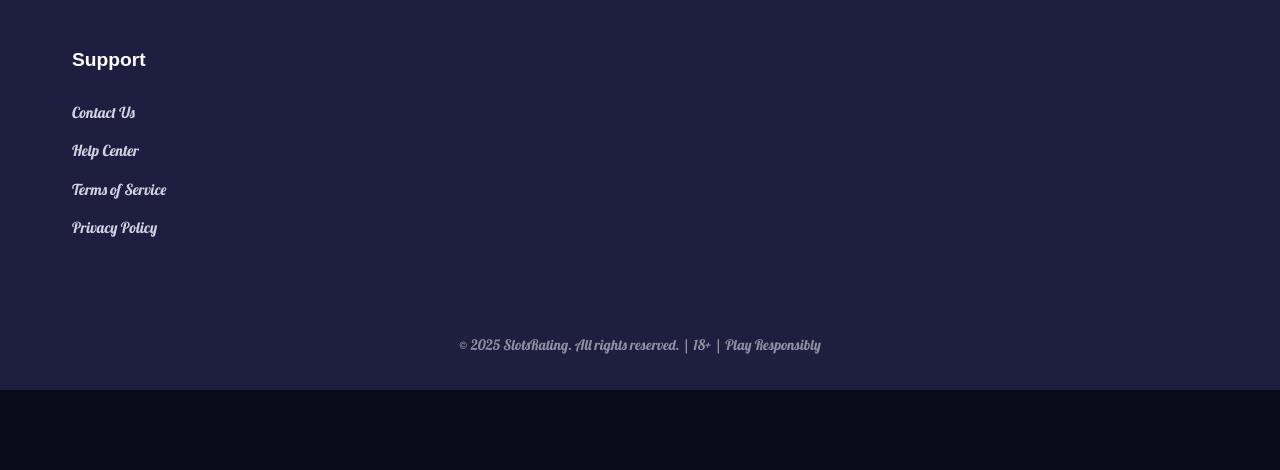
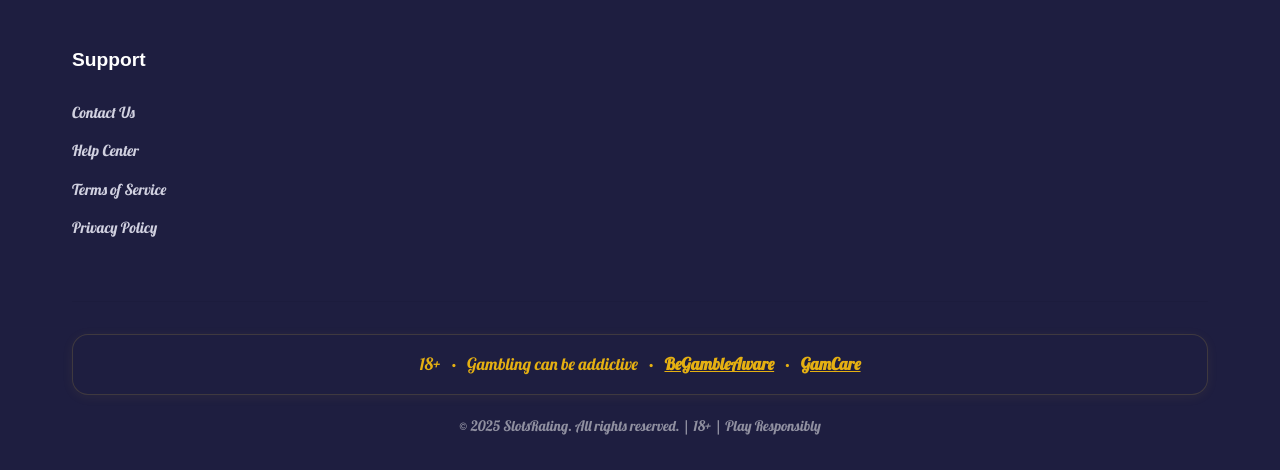
Before and after one commit to mykhail-druz/wild-traff-slotsrating-6, a website built with Vite: page index.html in a window 1280 px wide. Shown: the part 9860-10330 px from the top of the page. Before the commit the page ends 10250 px from the top, so only its background shows below. Built offline with nearby package versions, Linux system fonts and the light colour scheme; a web font is replaced by a local one.

Commit message:
Added footer disclaimer

```diff
--- a/index.html
+++ b/index.html
@@ -2060,6 +2060,32 @@
           animation-iteration-count: 1 !important;
           transition-duration: 0.01ms !important;
         }
+      }
+
+      .responsible-gaming-footer {
+        font-size: 1.05rem;
+        color: var(--primary);
+        background: var(--bg-tertiary);
+        border-radius: 16px;
+        padding: 1rem 2rem;
+        margin-bottom: 1.2rem;
+        text-align: center;
+        border: 1px solid rgba(212, 175, 55, 0.18);
+        box-shadow: 0 2px 12px rgba(212, 175, 55, 0.07);
+        display: flex;
+        flex-wrap: wrap;
+        gap: 0.6rem;
+        justify-content: center;
+        align-items: center;
+      }
+      .responsible-gaming-footer a {
+        color: var(--primary);
+        text-decoration: underline;
+        font-weight: 600;
+        transition: color 0.2s;
+      }
+      .responsible-gaming-footer a:hover {
+        color: var(--accent);
       }
     </style>
   </head>
@@ -2989,6 +3015,11 @@
         </div>
 
         <div class="footer-bottom">
+          <div class="responsible-gaming-footer">
+            <span>18+</span> • <span>Gambling can be addictive</span> •
+            <a href="https://www.begambleaware.org/" target="_blank" rel="noopener noreferrer">BeGambleAware</a>
+            • <a href="https://www.gamcare.org.uk/" target="_blank" rel="noopener noreferrer">GamCare</a>
+          </div>
           <p>
             &copy; 2025 SlotsRating. All rights reserved. | 18+ | Play
             Responsibly
```
Also changed, not shown: 1 other file.
